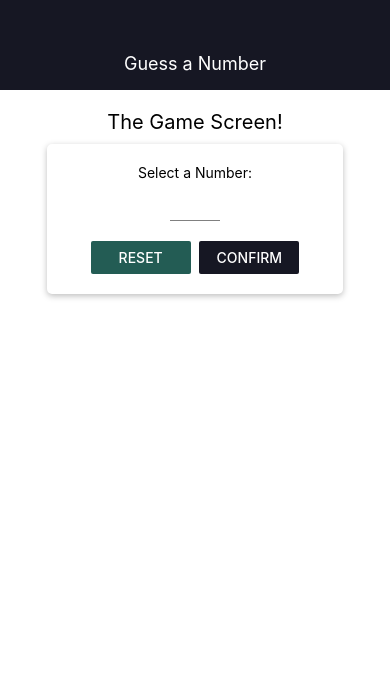
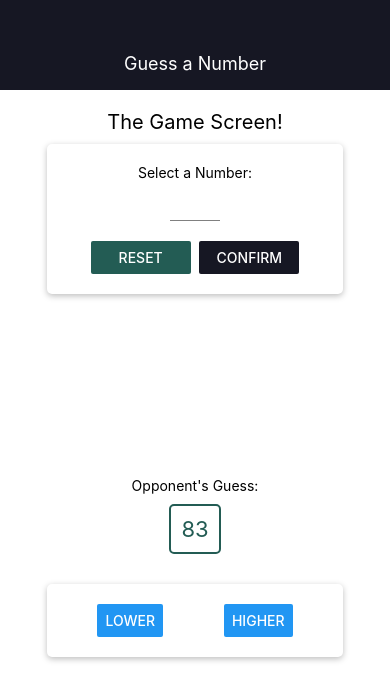
Before and after one commit to sapinspys/React-Native-Practice, a React Native app in the folder guess-a-number-app/: screen / in a window 390 px wide. Shown: the top 700 px of the page. Built offline with nearby package versions, Linux system fonts and the light colour scheme.

Commit message:
Added more functionality and styling to GameScreen

```diff
--- a/guess-a-number-app/App.js
+++ b/guess-a-number-app/App.js
@@ -3,12 +3,14 @@ import { StyleSheet, Text, View } from "react-native";
 
 import Header from "./components/Header";
 import StartGameScreen from "./screens/StartGameScreen";
+import GameScreen from "./screens/GameScreen";
 
 export default function App() {
   return (
     <View style={styles.screen}>
       <Header title={"Guess a Number"} />
       <StartGameScreen />
+      <GameScreen />
     </View>
   );
 }
--- a/guess-a-number-app/components/NumberContainer.js
+++ b/guess-a-number-app/components/NumberContainer.js
@@ -6,7 +6,7 @@ import Colors from "../constants/colors";
 const NumberContainer = (props) => {
   return (
     <View style={styles.container}>
-      <Text style={styles.number}>{props.number}</Text>
+      <Text style={styles.number}>{props.userChoice}</Text>
     </View>
   );
 };
--- a/guess-a-number-app/screens/GameScreen.js
+++ b/guess-a-number-app/screens/GameScreen.js
@@ -1,5 +1,8 @@
-import React, {useState} from "react";
-import { View, Text, StyleSheet } from "react-native";
+import React, { useState } from "react";
+import { View, Text, StyleSheet, Button } from "react-native";
+
+import NumberContainer from "../components/NumberContainer";
+import Card from "../components/Card";
 
 import Colors from "../constants/colors";
 
@@ -17,9 +20,35 @@ const generateRandomBetween = (min, max, exclude) => {
 };
 
 const GameScren = (props) => {
-    const [currentGuess, setCurrentGuess] = useState(generateRandomBetween())
+  const [currentGuess, setCurrentGuess] = useState(
+    generateRandomBetween(1, 100, props.userChoice)
+  );
+
+  return (
+    <View style={styles.screen}>
+      <Text>Opponent's Guess:</Text>
+      <NumberContainer userChoice={currentGuess} />
+      <Card style={styles.buttonContainer}>
+        <Button title="LOWER" onPress={() => {}} />
+        <Button title="HIGHER" onPress={() => {}} />
+      </Card>
+    </View>
+  );
 };
 
-const styles = StyleSheet.create({});
+const styles = StyleSheet.create({
+  screen: {
+    flex: 1,
+    padding: 10,
+    alignItems: "center",
+  },
+  buttonContainer: {
+      flexDirection:'row',
+      justifyContent: 'space-around',
+      marginTop: 20,
+      width: 300,
+      maxWidth: '80%'
+  }
+});
 
 export default GameScren;
--- a/guess-a-number-app/screens/StartGameScreen.js
+++ b/guess-a-number-app/screens/StartGameScreen.js
@@ -53,7 +53,7 @@ const StartGameScreen = (props) => {
     confirmedOutput = (
       <Card style={styles.summaryContainer}>
         <Text>Number Selected:</Text>
-        <NumberContainer number={selectedNumber} />
+        <NumberContainer userChoice={selectedNumber} />
         <Button title="START GAME" color={Colors.tertiary} />
       </Card>
     );
```
